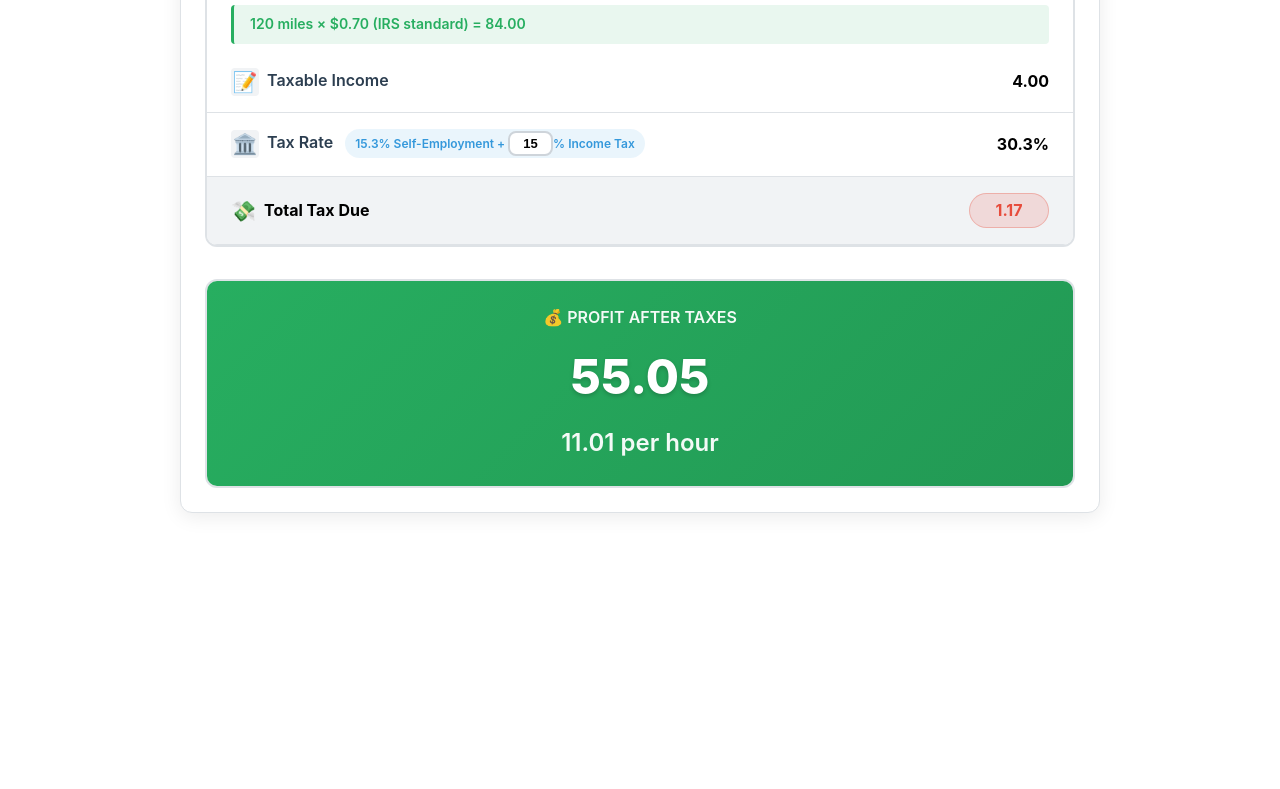
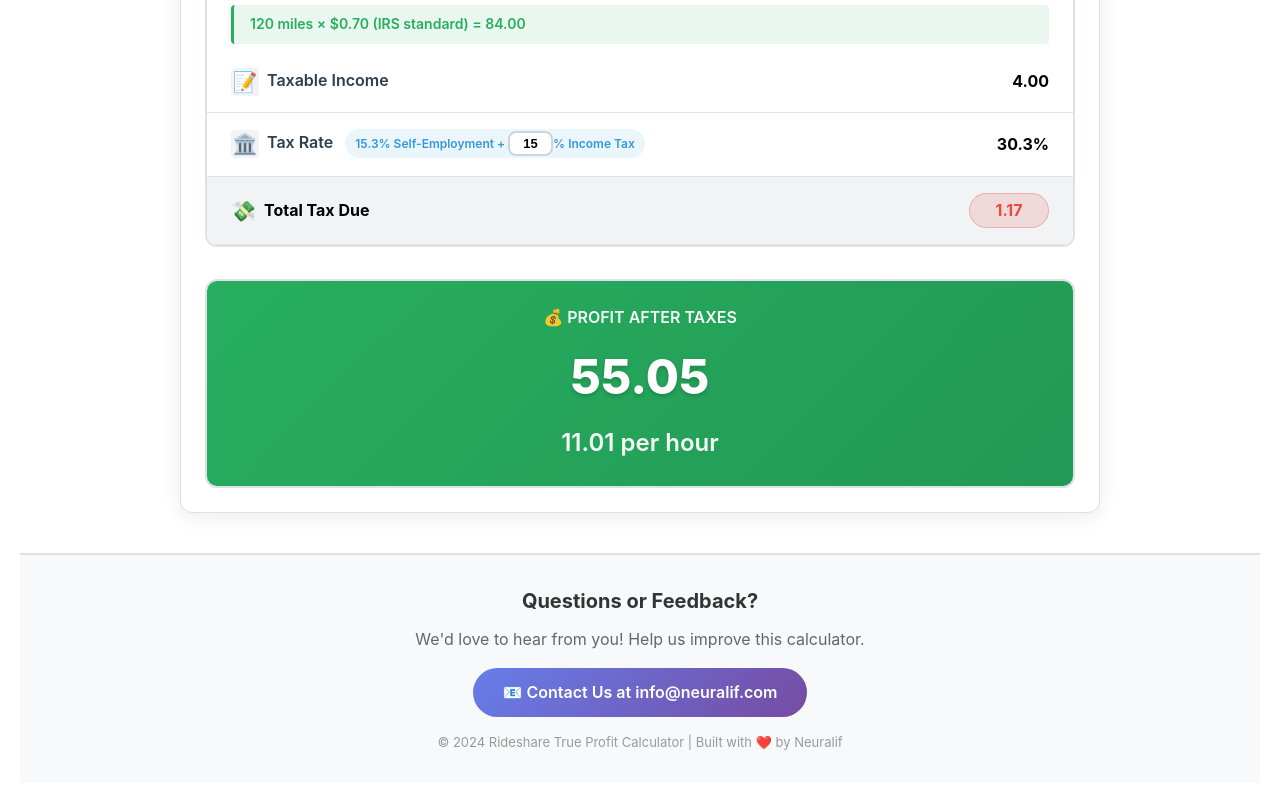
Before and after one commit to KanakAgrawal2010/kanakagrawal2010.github.io, a plain HTML site: page index.html in a window 1280 px wide. Shown: the part 1696-2485 px from the top of the page. Before the commit the page ends 2229 px from the top, so only its background shows below. Drawn offline with Linux system fonts and the light colour scheme.

Commit message:
Update index.html

```diff
--- a/index.html
+++ b/index.html
@@ -1128,5 +1128,36 @@
         // Initial calculation
         calculate();
     </script>
+
+    <!-- Contact Section -->
+<div style="text-align: center; padding: 30px 20px; background: #f8f9fa; margin-top: 40px; border-top: 2px solid #dee2e6;">
+    <h3 style="color: #333; font-size: 20px; margin-bottom: 10px;">Questions or Feedback?</h3>
+    <p style="color: #666; font-size: 16px; margin-bottom: 15px;">
+        We'd love to hear from you! Help us improve this calculator.
+    </p>
+    <a href="mailto:info@neuralif.com?subject=Rideshare%20Calculator%20Feedback"
+       style="display: inline-block;
+              background: linear-gradient(135deg, #667eea 0%, #764ba2 100%);
+              color: white;
+              padding: 12px 30px;
+              border-radius: 25px;
+              text-decoration: none;
+              font-weight: 600;
+              font-size: 16px;
+              transition: transform 0.2s ease, box-shadow 0.2s ease;">
+        📧 Contact Us at info@neuralif.com
+    </a>
+    <p style="color: #999; font-size: 13px; margin-top: 15px;">
+        © 2024 Rideshare True Profit Calculator | Built with ❤️ by Neuralif
+    </p>
+</div>
+
+<style>
+    /* Hover effect for contact button */
+    a[href^="mailto:"]:hover {
+        transform: translateY(-2px);
+        box-shadow: 0 5px 15px rgba(102, 126, 234, 0.4);
+    }
+</style>
 </body>
 </html>
```
